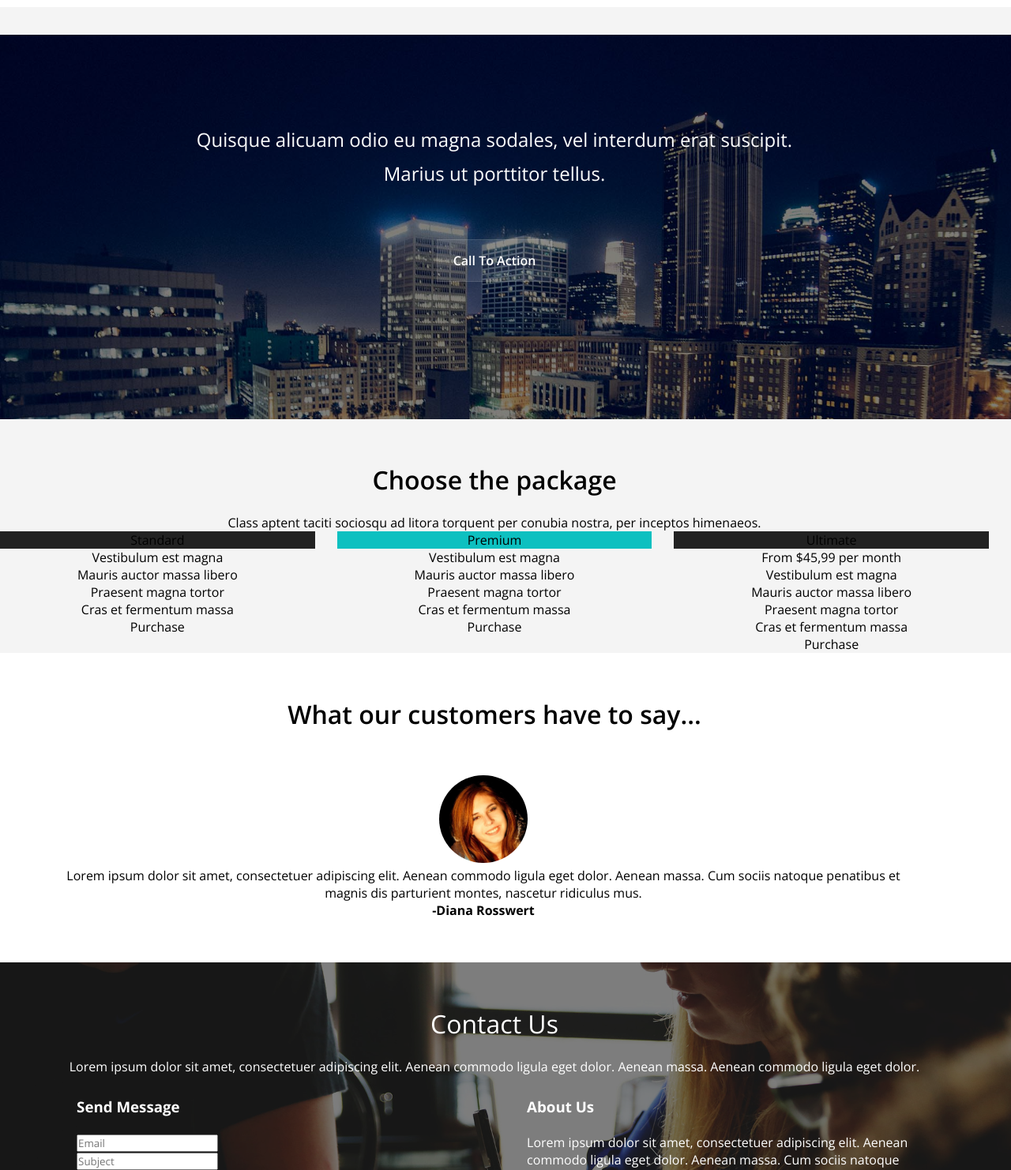
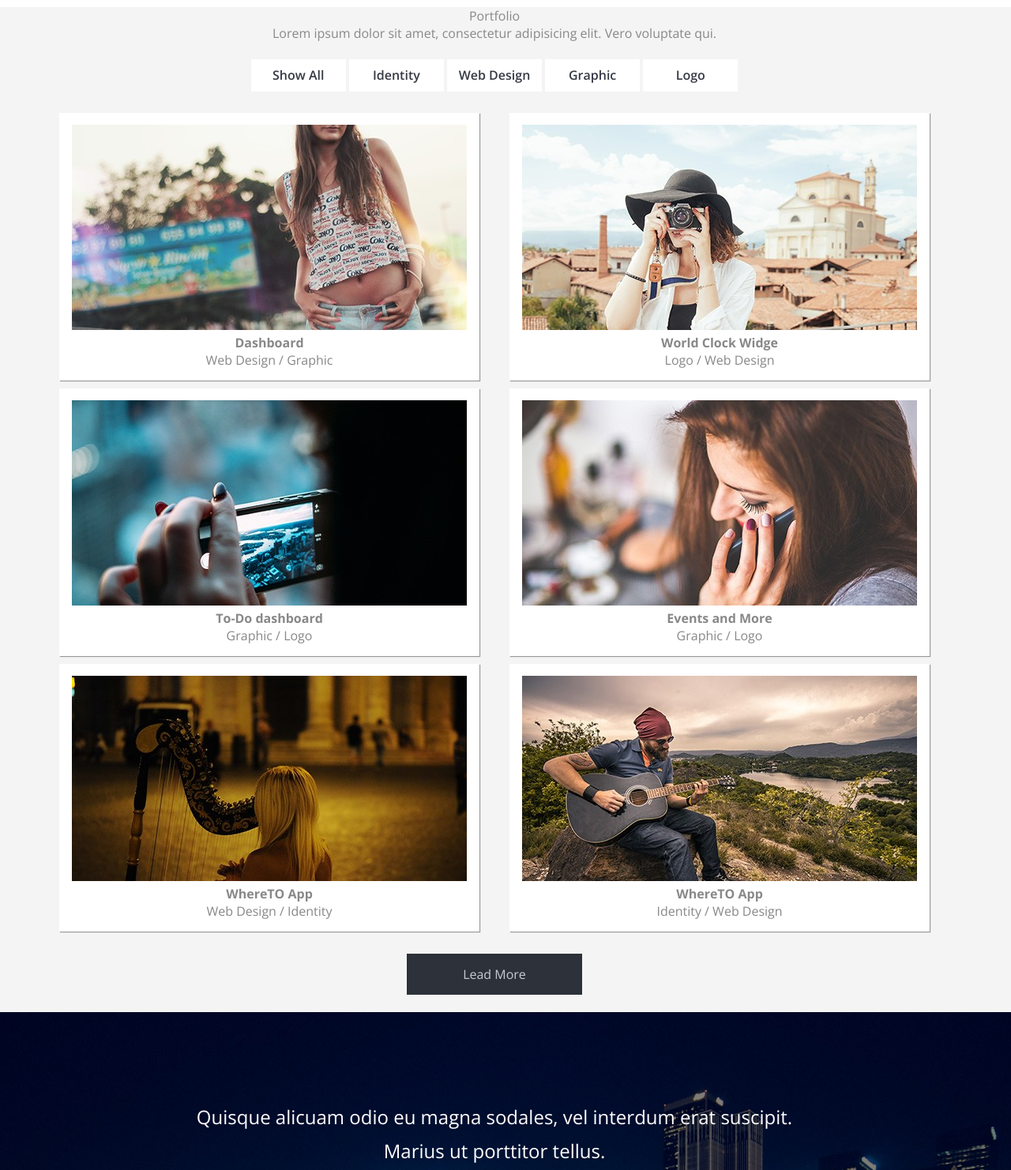
Before and after one commit to aguzro/prime-themes, a plain HTML site: page index.html in a window 1280 px wide. Shown: the part 2040-3522 px from the top of the page at 79% size. Drawn offline with nearby package versions, Linux system fonts and the light colour scheme; files whose address does not match are found by name.

Commit message:
HTML y CSS de PORTAFOLIO listo

```diff
--- a/css/main.css
+++ b/css/main.css
@@ -104,12 +104,38 @@ header a:hover {
 	margin-left: 6%;
 }
 
-
-
-
-
-
-
+/* PORTAFOLIO */
+.portafolio a {
+	color: #353944;
+	background: white;
+	padding: 8%;
+	display: block;
+	width: 120px;
+}
+.portafolio a:hover {
+	background: #0dc0c0;
+	color: white;
+}
+.portafolio li {
+	display: inline-block;
+}
+.portafolio ul {
+	padding: 2%;
+}
+.bgImg {
+	background: white;
+	box-shadow: 1px 1px 1px #999;
+	padding: 15px;
+	margin: 5px;
+}
+.bgImg p {
+	font-size: 0.9;
+}
+.botonPortafolio {
+	padding: 15px;
+	width: 20%;
+	margin: 2% 40%;
+}
 
 /* Call to Action */
 .callAction {           /* Fondo sección */
--- a/index.html
+++ b/index.html
@@ -180,28 +180,79 @@
 	</div>
 </section>
 
-<section class="bg-gray">
+<section class="bg-gray text-gray portafolio">
 	<div class="container">
 		<div class="row">
-			<div class="col-12"></div>
+			<div class="col-12">
+				<p class="tituloPortafolio">Portfolio</p>
+				<p>Lorem ipsum dolor sit amet, consectetur adipisicing elit. Vero voluptate qui.</p>
+				<nav>
+					<ul>
+						<li><a class="a-none-decoration f-600" href="#">Show All</a></li>
+						<li><a class="a-none-decoration f-600" href="#">Identity</a></li>
+						<li><a class="a-none-decoration f-600" href="#">Web Design</a></li>
+						<li><a class="a-none-decoration f-600" href="#">Graphic</a></li>
+						<li><a class="a-none-decoration f-600" href="#">Logo</a></li>
+					</ul>
+				</nav>
+			</div>
 		</div>
 		<div class="row">
-			<div class="col-6"></div>
-			<div class="col-6"></div>
+			<div class="col-6">
+				<div class="bgImg">
+					<img src="img/grid/1a.jpg">
+					<h4>Dashboard</h4>
+					<p>Web Design / Graphic</p>
+				</div>
+			</div>
+			<div class="col-6">
+				<div class="bgImg">
+					<img src="img/grid/2a.jpg">
+					<h4>World Clock Widge</h4>
+					<p>Logo / Web Design</p>
+				</div>
+			</div>
 		</div>
 		<div class="row">
-			<div class="col-6"></div>
-			<div class="col-6"></div>
+			<div class="col-6">
+				<div class="bgImg">
+					<img src="img/grid/3a.jpg">
+					<h4>To-Do dashboard</h4>
+					<p>Graphic / Logo</p>
+				</div>
+			</div>
+			<div class="col-6">
+				<div class="bgImg">
+					<img src="img/grid/4a.jpg">
+					<h4>Events and More</h4>
+					<p>Graphic / Logo</p>
+				</div>
+			</div>
 		</div>
 		<div class="row">
-			<div class="col-6"></div>
-			<div class="col-6"></div>
+			<div class="col-6">
+				<div class="bgImg">
+					<img src="img/grid/5a.jpg">
+					<h4>WhereTO App</h4>
+					<p>Web Design / Identity</p>
+				</div>
+			</div>
+			<div class="col-6">
+				<div class="bgImg">
+					<img src="img/grid/6a.jpg">
+					<h4>WhereTO App</h4>
+					<p>Identity / Web Design</p>
+				</div>
+			</div>
 		</div>
 		<div class="row">
-			<div class="col-12"></div>
+			<div class="col-12">
+				<div class="botonPortafolio bgGray">Lead More</div>
+			</div>
 		</div>
 	</div>
 </section>
+
 
 <!--Call to Action-->
 <section class="callAction bg-img-container">
```
